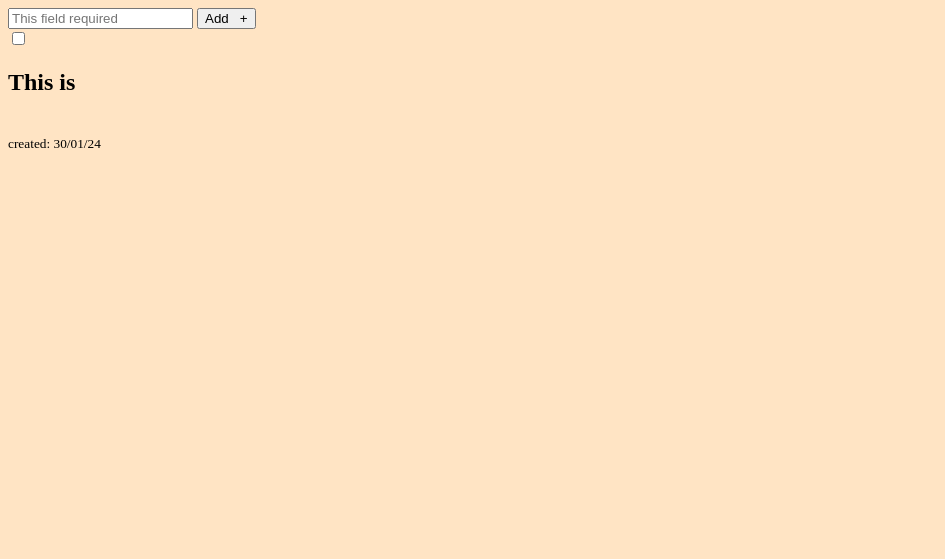
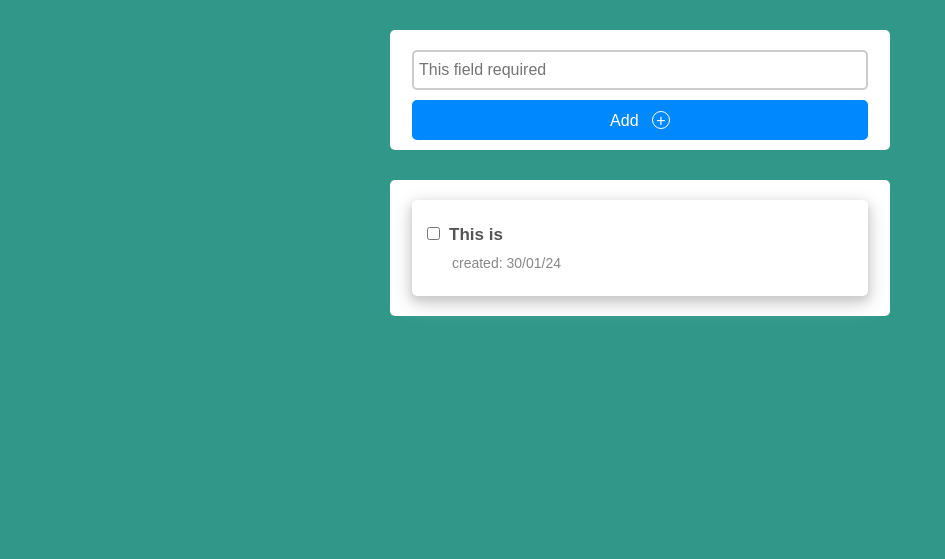
Before and after one commit to MariaGarciaJordan/p.7ToDoList, a PHP site: page / in a window 1280 px wide. Shown: the top 559 px of the page, without its empty margins (0-945 px from the left). Run offline with PHP 8.4, Linux system fonts and the light colour scheme.

Commit message:
Add composer

```diff
--- a/css/style.css
+++ b/css/style.css
@@ -1,3 +1,145 @@
 body {
-    background: bisque;
-}
+    background: #319889;
+  }
+
+  * {
+    padding: 0px;
+    margin: 0px;
+    box-sizing: border-box;
+  }
+
+  .main-section {
+    background: transparent;
+    max-width: 500px;
+    width: 90%;
+    height: 500px;
+    margin: 30px auto;
+    border-radius: 10px;
+  }
+
+  .add-section {
+    width: 100%;
+    background: #fff;
+    margin: 0px auto;
+    padding: 10px;
+    border-radius: 5px;
+  }
+
+  .add-section input {
+    display: block;
+    width: 95%;
+    height: 40px;
+    margin: 10px auto;
+    border: 2px solid #ccc;
+    font-size: 16px;
+    border-radius: 5px;
+    padding: 0px 5px;
+  }
+
+  .add-section button {
+    display: block;
+    width: 95%;
+    height: 40px;
+    margin: 0px auto;
+    border: none;
+    outline: none;
+    background: #0088FF;
+    color: #fff;
+    font-family: sans-serif;
+    font-size: 16px;
+    border-radius: 5px;
+    cursor: pointer;
+  }
+
+  .add-section button:hover {
+    box-shadow: 0 2px 2px 0 #ccc, 0 2px 3px 0 #ccc;
+    opacity: 0.7;
+  }
+
+  .add-section button span {
+    border: 1px solid #fff;
+    border-radius: 50%;
+    display: inline-block;
+    width: 18px;
+    height: 18px;
+  }
+
+  #errorMes {
+    display: block;
+    background: #f2dede;
+    width: 95%;
+    margin: 0px auto;
+    color: rgb(139, 19, 19);
+    padding: 10px;
+    height: 35px;
+  }
+
+  .show-todo-section {
+    width: 100%;
+    background: #fff;
+    margin: 30px auto;
+    padding: 10px;
+    border-radius: 5px;
+  }
+
+  .todo-item {
+    width: 95%;
+    margin: 10px auto;
+    padding: 20px 10px;
+    box-shadow: 0 4px 8px 0 #ccc, 0 6px 20px 0 #ccc;
+    border-radius: 5px;
+  }
+
+  .todo-item h2 {
+    display: inline-block;
+    padding: 5px 0px;
+    font-size: 17px;
+    font-family: sans-serif;
+    color: #555;
+  }
+
+  .todo-item small {
+    display: block;
+    width: 100%;
+    padding: 5px 0px;
+    color: #888;
+    padding-left: 30px;
+    font-size: 14px;
+    font-family: sans-serif;
+  }
+
+  .remove-to-do {
+    display: block;
+    float: right;
+    width: 20px;
+    height: 20px;
+    font-family: sans-serif;
+    color: rgb(139, 97, 93);
+    text-decoration: none;
+    text-align: right;
+    padding: 0px 5px 8px 0px;
+    border-radius: 50%;
+    transition: background 1s;
+    cursor: pointer;
+  }
+
+  .remove-to-do:hover {
+    background: rgb(139, 97, 93);
+    color: #fff;
+  }
+
+  .checked {
+    color: #999 !important;
+    text-decoration: line-through;
+  }
+
+  .todo-item input {
+    margin: 0px 5px;
+  }
+
+  .empty {
+    font-family: sans-serif;
+    font-size: 16px;
+    text-align: center;
+    color: #cccc;
+  }
--- /dev/null
+++ b/db_conn.php
@@ -0,0 +1,15 @@
+<?php
+
+$sName = "localhost";
+$uName = "root";
+$pass ="";
+$db_name = "to_do_list";
+
+try {
+    $conn = new PDO("mysql :host=$sName;db_name=$db_name",
+                    $uName, $pass);
+    $conn->setAttribute(PDO::ATTR_ERRMODE, PDO::ERRMODE_EXCEPTION);
+
+}catch(PDOException $e){
+    echo "Connection failed : ". $e->getMessage();
+}
--- a/index.php
+++ b/index.php
@@ -1,3 +1,6 @@
+<?php
+require 'db_conn.php';
+?>
 <!DOCTYPE html>
 <html lang="en">
 <head>
@@ -17,6 +20,8 @@
             </form>
         </div>
         <div class="show-todo-section">
+        <?php
+        ?>
         <div class="todo-item">
             <input type="checkbox">
             <h2>This is</h2>
```
Also changed, not shown: composer.json (added, +15 -0 lines), 1 other file.
